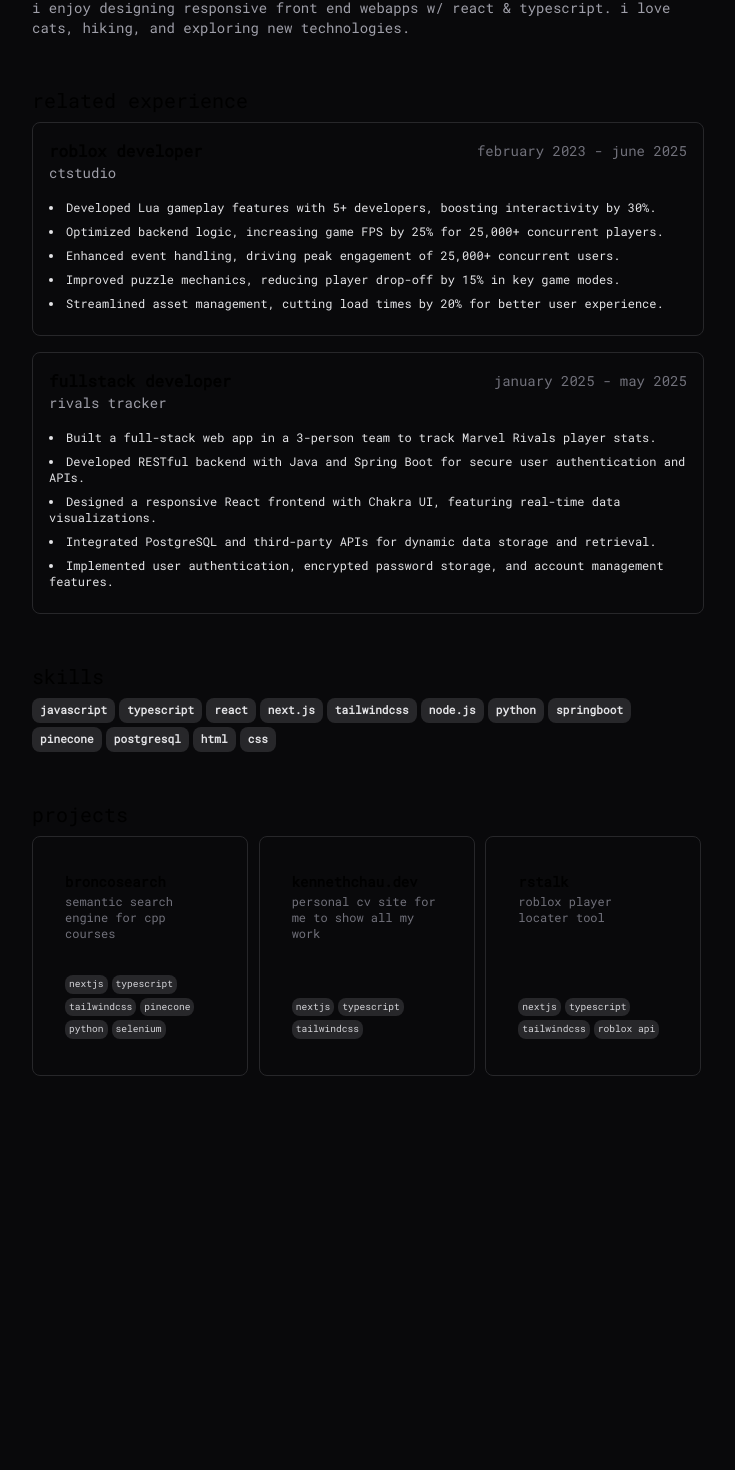
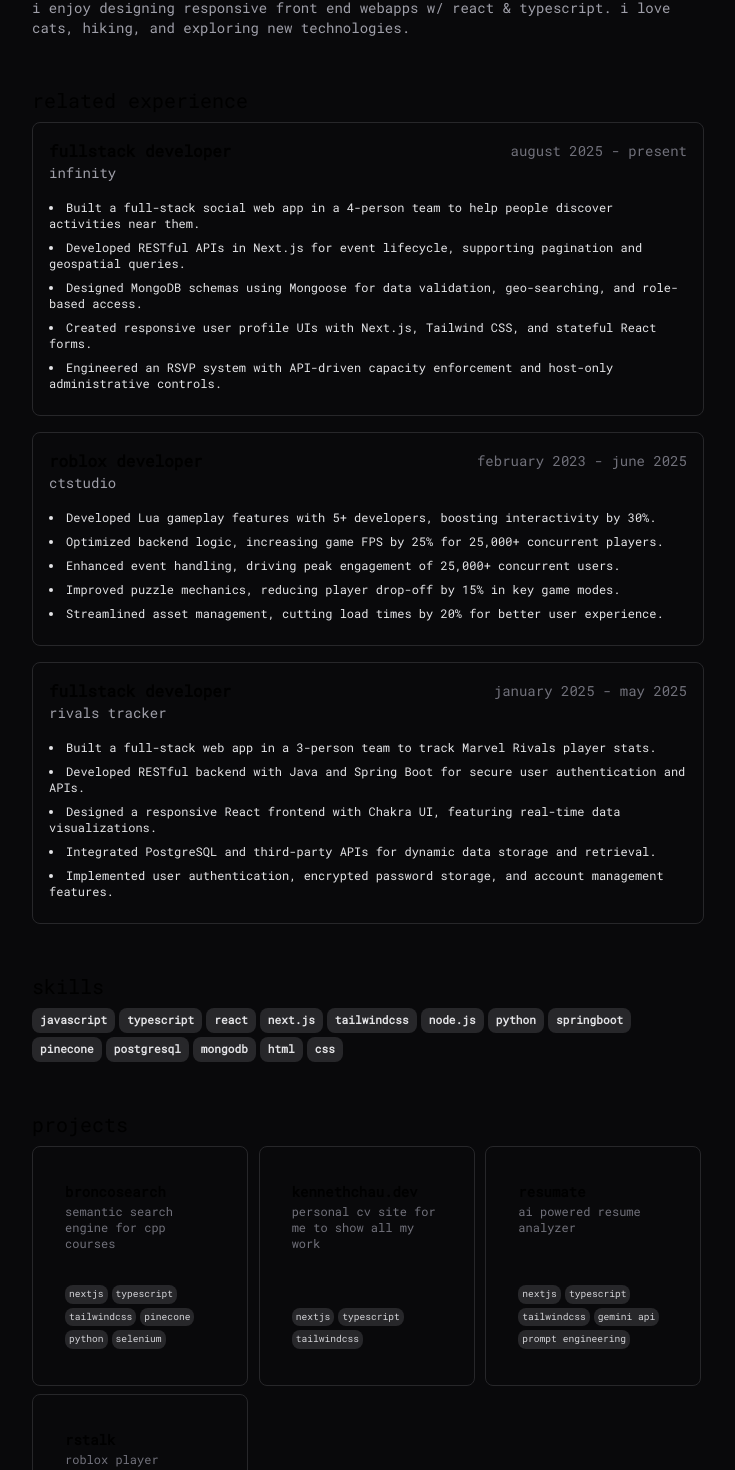
Before and after one commit to contactkc/kennethchau.dev, a Next.js app: page / in a window 1280 px wide. Shown: the part 276-1746 px from the top of the page, without its empty margins (272-1007 px from the left). Before the commit the page ends 1400 px from the top, so only its background shows below. Built offline with nearby package versions, Linux system fonts and the light colour scheme.

Commit message:
updated experience & projects

```diff
--- a/src/pages/index.tsx
+++ b/src/pages/index.tsx
@@ -8,6 +8,18 @@ import SkillTag from '@/components/SkillTag';
 
 const Home: NextPage = () => {
     const experienceData = [
+        {
+            title: "fullstack developer",
+            company: "infinity",
+            duration: "august 2025 - present",
+            description: [
+                "Built a full-stack social web app in a 4-person team to help people discover activities near them.",
+                "Developed RESTful APIs in Next.js for event lifecycle, supporting pagination and geospatial queries.",
+                "Designed MongoDB schemas using Mongoose for data validation, geo-searching, and role-based access.",
+                "Created responsive user profile UIs with Next.js, Tailwind CSS, and stateful React forms.",
+                "Engineered an RSVP system with API-driven capacity enforcement and host-only administrative controls."
+            ]
+        },
         {
             title: "roblox developer",
             company: "ctstudio",
@@ -46,6 +58,12 @@ const Home: NextPage = () => {
             href: "https://kennethchau.dev/",
             description: "personal cv site for me to show all my work",
             tags: ["nextjs", "typescript", "tailwindcss"]
+        },
+        {
+            title: "resumate",
+            href: "https://github.com/contactkc/resumate",
+            description: "ai powered resume analyzer",
+            tags: ["nextjs", "typescript", "tailwindcss", "gemini api", "prompt engineering"]
         },
         {
             title: "rstalk",
@@ -92,7 +110,7 @@ const Home: NextPage = () => {
 
                     <h2 className="text-xl mt-12 mb-2">skills</h2>
                     <div className="flex flex-wrap gap-1">
-                        {["javascript", "typescript", "react", "next.js", "tailwindcss", "node.js", "python", "springboot", "pinecone", "postgresql", "html", "css"].map((skill, index) => (
+                        {["javascript", "typescript", "react", "next.js", "tailwindcss", "node.js", "python", "springboot", "pinecone", "postgresql", "mongodb", "html", "css"].map((skill, index) => (
                             <SkillTag key={index}>{skill}</SkillTag>
                         ))}
                     </div>
```
